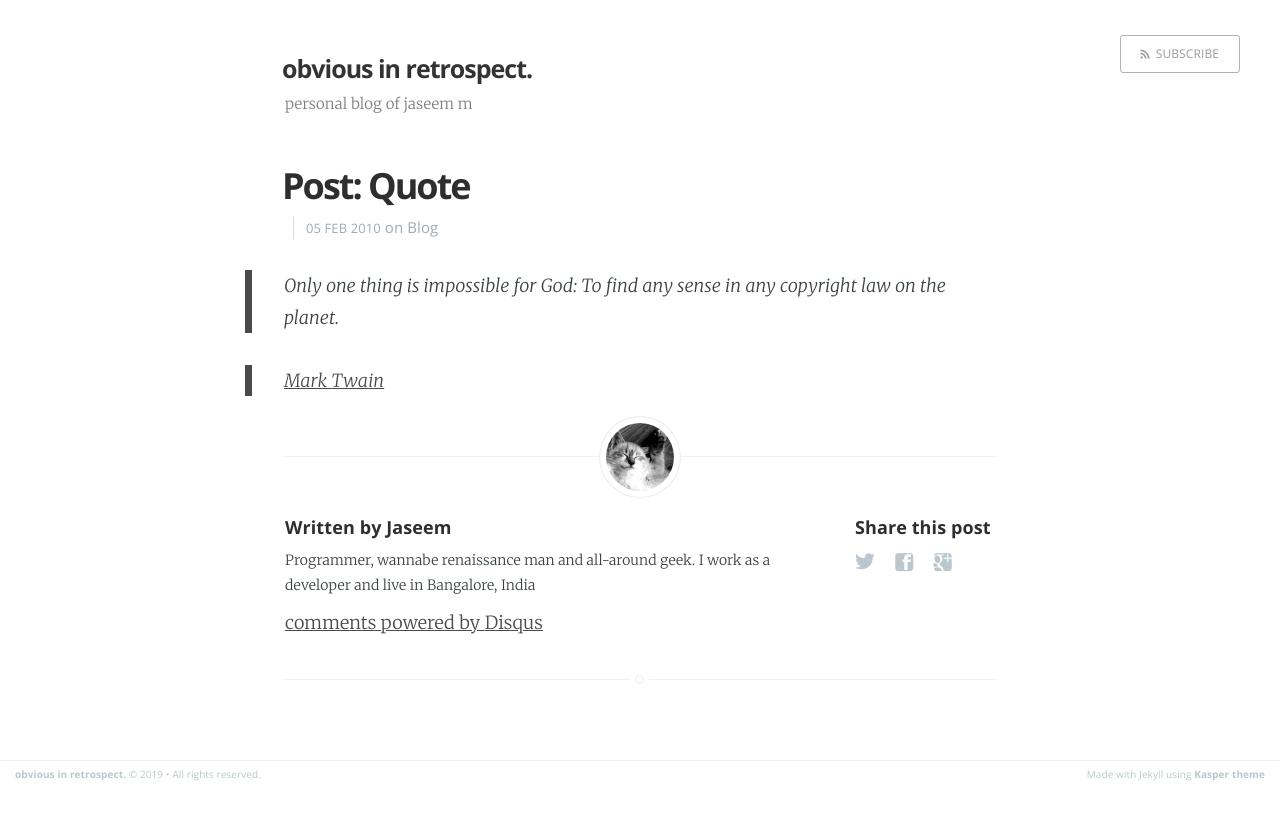
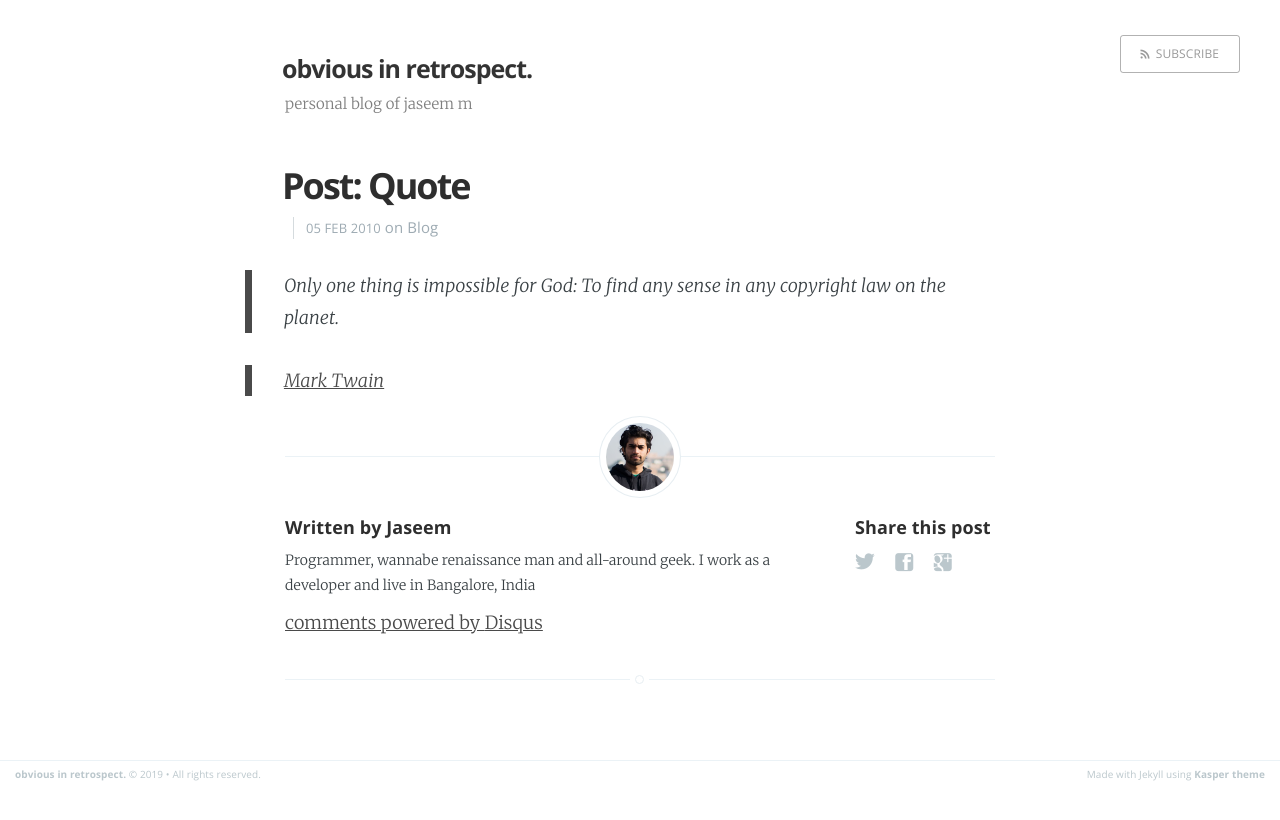
Before and after one commit to mjaseem/mjaseem.github.io, a Jekyll site: the page built from _posts/2010-02-05-post-quote.md, in a window 1280 px wide. Shown: the top 820 px of the page. Built offline with Jekyll 4.4.1, drawn with Linux system fonts in a browser that asks for light colours; comment, search, counter and statistics services are not loaded.

Commit message:
Add avatar

```diff
--- a/_config.yml
+++ b/_config.yml
@@ -20,7 +20,7 @@
 # Site Author
 author:
   name             : "Jaseem"
-  avatar           : # path of avatar image, e.g. "/assets/images/bio-photo.jpg"
+  avatar           : "/assets/images/profile.jpg"
   bio              : "Programmer, wannabe renaissance man and all-around geek. I work as a developer and live in Bangalore, India"
 
 
--- a/_layouts/post.html
+++ b/_layouts/post.html
@@ -36,7 +36,7 @@
             <!-- If we want to display author's name and bio -->
             {% if site.author %}
             <figure class="author-image">
-                <a class="img" href="{{ site.baseurl }}" style="background-image: url(/assets/images/profile.png)">
+                <a class="img" href="{{ site.baseurl }}" style="background-image: url({{site.author.avatar}})">
                     <span class="hidden">{{site.author}}'s Picture</span></a>
             </figure>
             <section class="author">
--- a/index.html
+++ b/index.html
@@ -20,7 +20,7 @@
         </section>
         <footer class="post-meta">
             {% if site.author %}
-            <img class="author-thumb" src="/assets/images/profile.png" alt="Author's profile picture" nopin="nopin" />
+            <img class="author-thumb" src="{{site.author.avatar}}" alt="Author's profile picture" nopin="nopin" />
             {{ site.author.name }}
             {% endif %}
             {% if post.categories.size > 0 %}
```
Also changed, not shown: assets/images/profile.jpg (added).
